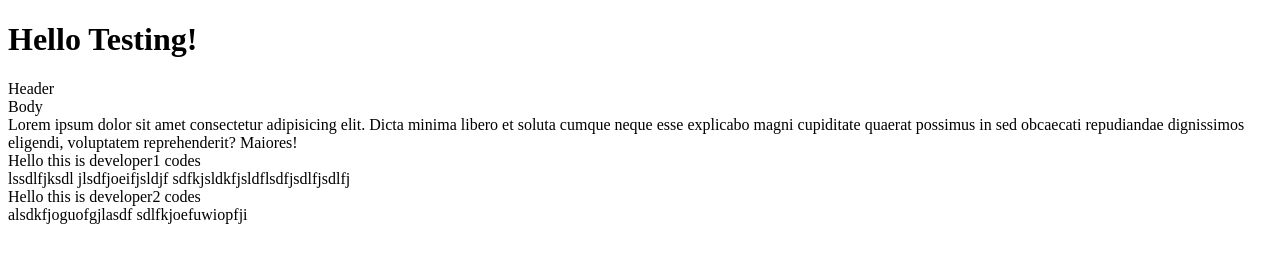
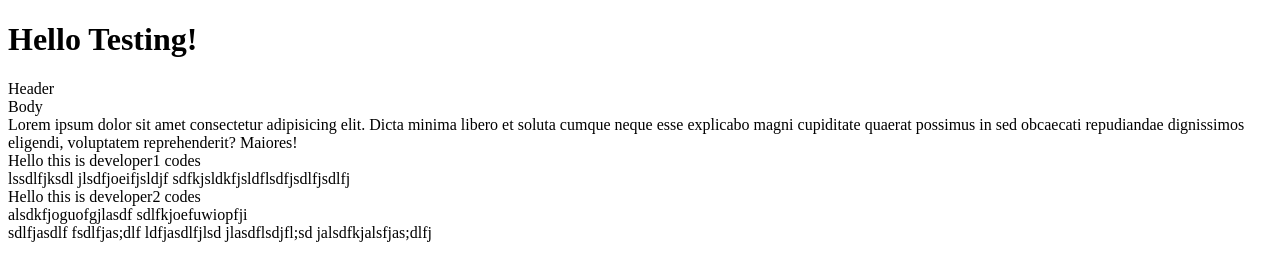
Before and after one commit to kiyoone/Git-Github-Testing, a plain HTML site: page index.html in a window 1280 px wide. Drawn offline with Linux system fonts and the light colour scheme.

Commit message:
13commit some codes1

```diff
--- a/index.html
+++ b/index.html
@@ -23,5 +23,13 @@
     <div>alsdkfjoguofgjlasdf
         sdlfkjoefuwiopfji
     </div>
+    <!-- some codes 1-->
+    <div>sdlfjasdlf
+        fsdlfjas;dlf
+        ldfjasdlfjlsd
+        jlasdflsdjfl;sd
+        jalsdfkjalsfjas;dlfj
+
+    </div>
 </body>
 </html>
```
